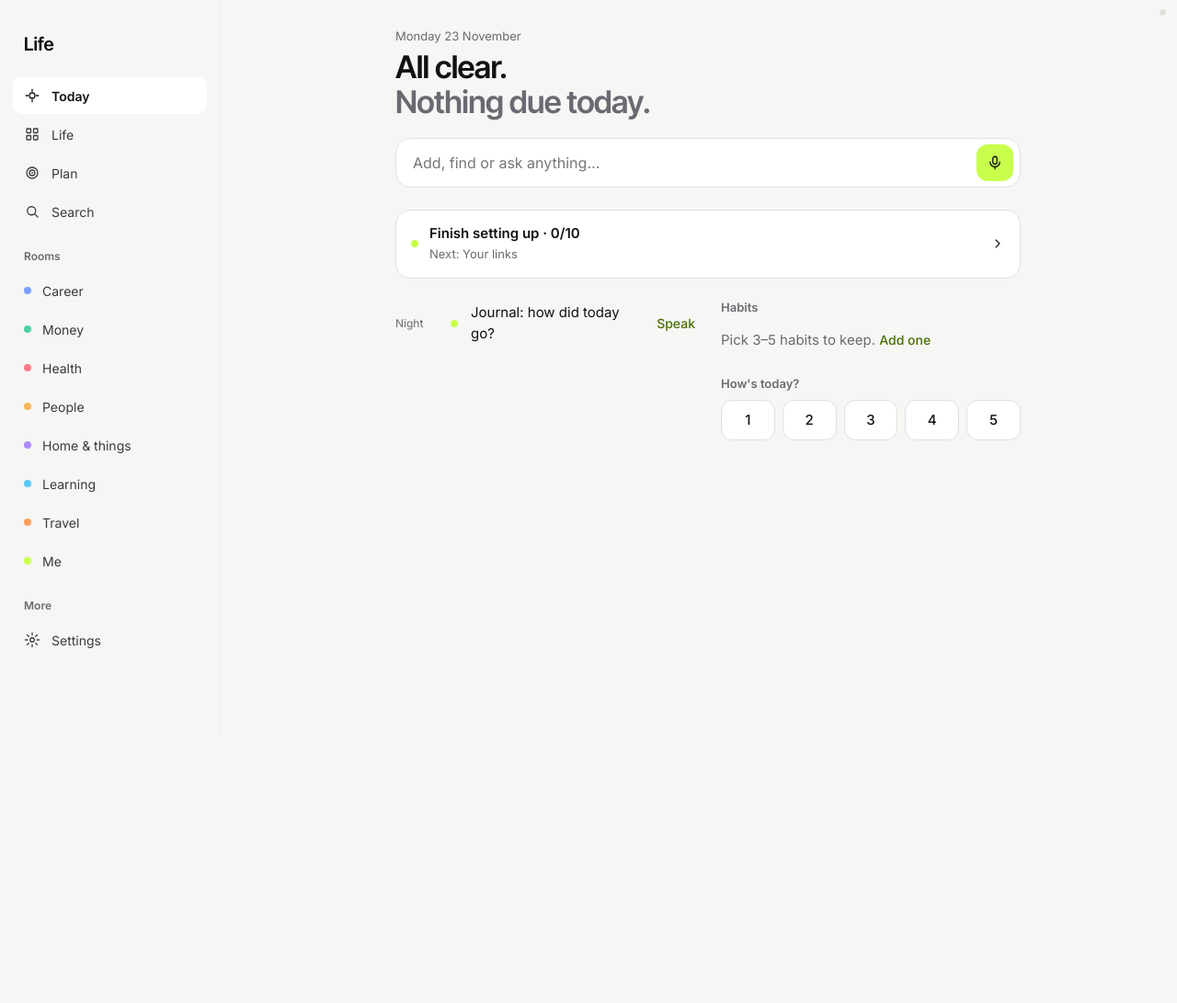
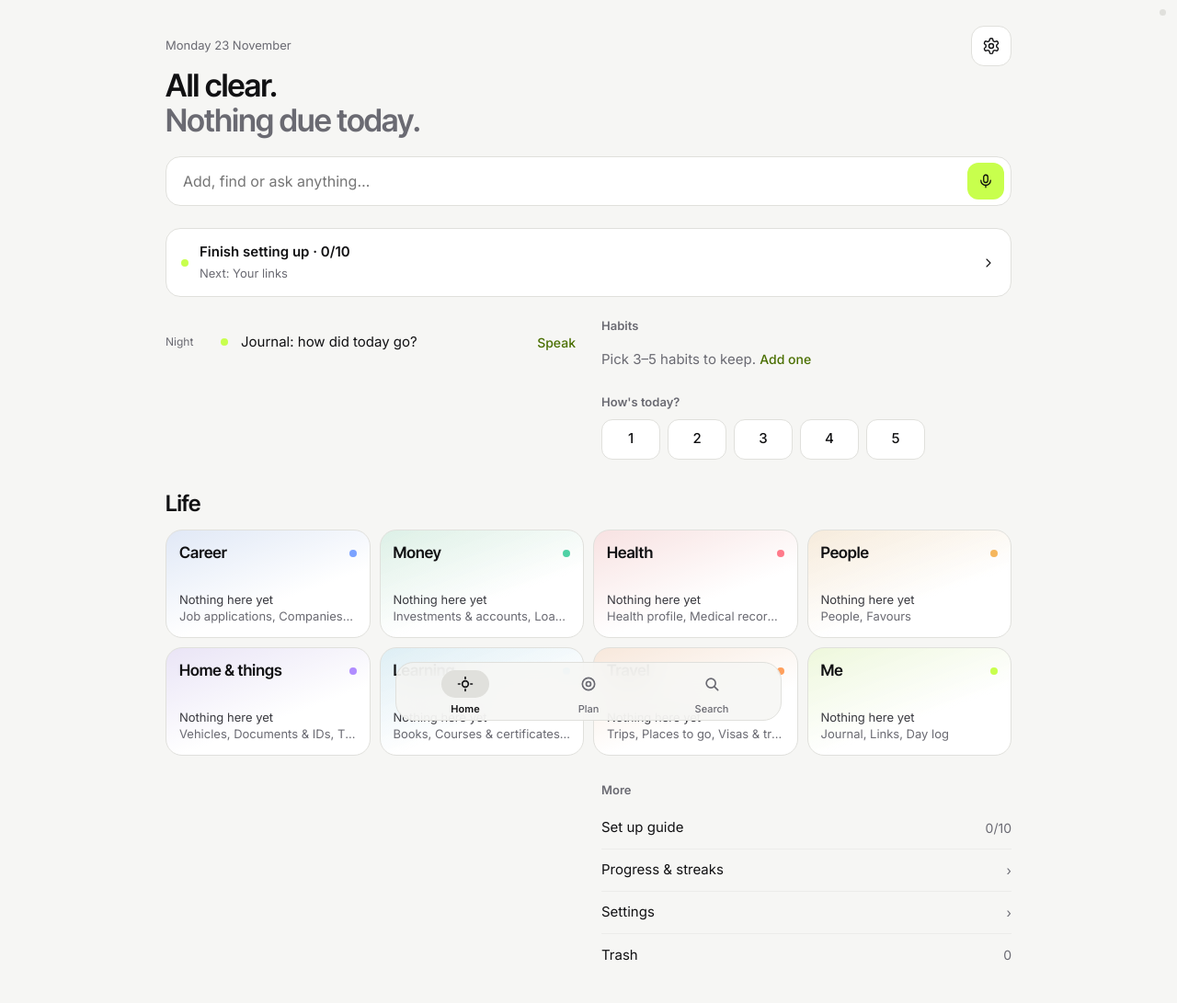
Before and after one commit to amanbhatt97/my-ai, a plain HTML site: page index.html in a window 1280 px wide. Shown: the whole page at 92% size. Before the commit the page ends 800 px from the top, so only its background shows below. Drawn offline with Linux system fonts and the light colour scheme.

Commit message:
One home screen: Today on top, the 8 Life rooms below
- Today and Life are now a single Home: date, headline, capture bar,
  the day's timeline, habits, mood and coming up, then the Life rooms,
  recently changed items, and More (setup, progress, settings, trash).
- Tabs are Home, Plan and Search. No sidebar on laptops; the same
  layout runs wider there with the tab bar as a centred pill.
- Settings uses a proper cog icon instead of the sun-like one.
- Back links that went to Life now go Home.

Co-Authored-By: Claude Opus 5.5 <noreply@anthropic.com>
Claude-Session: https://claude.ai/code/session_01SWmQrE1A2iZsMYhKDp6Ab3

```diff
--- a/css/app.css
+++ b/css/app.css
@@ -358,7 +358,7 @@ main:focus, main:focus-visible { outline: none; }
 .nav {
   position: fixed; z-index: 10; left: 0; right: 0; bottom: 0;
   height: calc(var(--tab-h) + env(safe-area-inset-bottom)); padding: 8px 8px env(safe-area-inset-bottom);
-  display: grid; grid-template-columns: repeat(4, minmax(0, 1fr)); align-items: start;
+  display: grid; grid-template-columns: repeat(3, minmax(0, 1fr)); align-items: start;
   background: color-mix(in srgb, var(--bg) 88%, transparent); border-top: 1px solid var(--line);
   backdrop-filter: blur(16px); -webkit-backdrop-filter: blur(16px);
 }
@@ -373,18 +373,11 @@ main:focus, main:focus-visible { outline: none; }
 .sync-dot[data-state="error"] { background: var(--danger); }
 .sync-dot[data-state="offline"] { background: var(--warn); }
 
-/* desktop: left rail instead of bottom tabs */
-.side { display: none; }
-@media (min-width: 1100px) {
-  body { padding-left: 260px; padding-bottom: 40px; }
-  .nav { display: none; }
-  .side { display: flex; flex-direction: column; gap: 2px; position: fixed; top: 0; bottom: 0; left: 0; width: 240px; padding: 28px 14px; border-right: 1px solid var(--line); overflow-y: auto; }
-  .side a { display: flex; align-items: center; gap: 12px; min-height: 40px; padding: 0 12px; border-radius: 10px; color: var(--text-2); font-size: 14px; }
-  .side a.on { background: var(--surface); color: var(--text); font-weight: 600; }
-  .side .side-h { font-size: 12px; font-weight: 600; color: var(--muted); padding: 18px 12px 6px; }
-  .side .brand { font: 600 20px var(--display); color: var(--text); margin-bottom: 14px; }
-  .action-bar { bottom: 8px; }
-  .toast { bottom: 24px; }
+/* laptop: same layout, wider page, tab bar as a centred pill */
+@media (min-width: 900px) {
+  main { max-width: 960px; }
+  .nav { left: 50%; right: auto; transform: translateX(-50%); bottom: 16px; width: 420px; height: 64px; padding: 8px; border: 1px solid var(--line-2); border-radius: 20px; }
+  .rooms { grid-template-columns: repeat(4, minmax(0, 1fr)); }
 }
 
 /* ── sheet & toast ────────────────────────────────────────────────────── */
@@ -445,3 +438,9 @@ button.cd:hover { border-color: var(--text-2); }
 .jt-body a { color: var(--text); text-decoration: underline; text-decoration-color: var(--line-2); text-underline-offset: 3px; }
 .merge-list { max-height: 48vh; overflow-y: auto; }
 .merge-list .row { width: 100%; border: 0; border-bottom: 1px solid var(--line); background: none; text-align: left; cursor: pointer; }
+
+/* home */
+.home-row { display: flex; justify-content: space-between; align-items: center; gap: 12px; margin-bottom: 2px; }
+.home-row .kicker { margin: 0; }
+.section-title { margin: 8px 0 14px; font: 600 24px/1.2 var(--display); letter-spacing: -0.01em; }
+#life { scroll-margin-top: 16px; }
--- a/index.html
+++ b/index.html
@@ -21,10 +21,9 @@
   <span id="sync-dot" class="sync-dot" data-state="off" role="status" aria-label="Sync status"></span>
   <main id="main" tabindex="-1"><p class="boot">Loading…</p></main>
 
-  <aside id="side" class="side" aria-label="Sections"></aside>
   <nav class="nav" aria-label="Main">
-    <a href="#/now" data-nav="today"><span class="pillicon"><svg width="20" height="20" viewBox="0 0 24 24" fill="none" stroke="currentColor" stroke-width="2" stroke-linecap="round" stroke-linejoin="round" aria-hidden="true"><circle cx="12" cy="12" r="4"/><path d="M12 3v2M12 19v2M3 12h2M19 12h2"/></svg></span>Today</a>
-    <a href="#/life" data-nav="life"><span class="pillicon"><svg width="20" height="20" viewBox="0 0 24 24" fill="none" stroke="currentColor" stroke-width="2" stroke-linecap="round" stroke-linejoin="round" aria-hidden="true"><rect x="4" y="4" width="7" height="7" rx="2"/><rect x="13" y="4" width="7" height="7" rx="2"/><rect x="4" y="13" width="7" height="7" rx="2"/><rect x="13" y="13" width="7" height="7" rx="2"/></svg></span>Life</a>
+    <a href="#/now" data-nav="today"><span class="pillicon"><svg width="20" height="20" viewBox="0 0 24 24" fill="none" stroke="currentColor" stroke-width="2" stroke-linecap="round" stroke-linejoin="round" aria-hidden="true"><circle cx="12" cy="12" r="4"/><path d="M12 3v2M12 19v2M3 12h2M19 12h2"/></svg></span>Home</a>
+
     <a href="#/plan" data-nav="plan"><span class="pillicon"><svg width="20" height="20" viewBox="0 0 24 24" fill="none" stroke="currentColor" stroke-width="2" stroke-linecap="round" stroke-linejoin="round" aria-hidden="true"><circle cx="12" cy="12" r="8"/><circle cx="12" cy="12" r="3"/></svg></span>Plan</a>
     <a href="#/search" data-nav="search"><span class="pillicon"><svg width="20" height="20" viewBox="0 0 24 24" fill="none" stroke="currentColor" stroke-width="2" stroke-linecap="round" stroke-linejoin="round" aria-hidden="true"><circle cx="11" cy="11" r="6"/><path d="M20 20l-4.5-4.5"/></svg></span>Search</a>
   </nav>
--- a/js/app.js
+++ b/js/app.js
@@ -48,7 +48,7 @@ const I = {
   journal: '<path d="M5 4h11a3 3 0 0 1 3 3v13H8a3 3 0 0 1-3-3z"/><path d="M5 17a3 3 0 0 1 3-3h11"/>',
   life: '<rect x="4" y="4" width="6" height="6" rx="1"/><rect x="14" y="4" width="6" height="6" rx="1"/><rect x="4" y="14" width="6" height="6" rx="1"/><rect x="14" y="14" width="6" height="6" rx="1"/>',
   search: '<circle cx="11" cy="11" r="6"/><path d="M20 20l-4.5-4.5"/>',
-  gear: '<circle cx="12" cy="12" r="3"/><path d="M12 2v3M12 19v3M2 12h3M19 12h3M4.9 4.9l2.1 2.1M17 17l2.1 2.1M4.9 19.1L7 17M17 7l2.1-2.1"/>',
+  gear: '<path d="M12.22 2h-.44a2 2 0 0 0-2 2v.18a2 2 0 0 1-1 1.73l-.43.25a2 2 0 0 1-2 0l-.15-.08a2 2 0 0 0-2.73.73l-.22.38a2 2 0 0 0 .73 2.73l.15.1a2 2 0 0 1 1 1.72v.51a2 2 0 0 1-1 1.74l-.15.09a2 2 0 0 0-.73 2.73l.22.38a2 2 0 0 0 2.73.73l.15-.08a2 2 0 0 1 2 0l.43.25a2 2 0 0 1 1 1.73V20a2 2 0 0 0 2 2h.44a2 2 0 0 0 2-2v-.18a2 2 0 0 1 1-1.73l.43-.25a2 2 0 0 1 2 0l.15.08a2 2 0 0 0 2.73-.73l.22-.39a2 2 0 0 0-.73-2.73l-.15-.08a2 2 0 0 1-1-1.74v-.5a2 2 0 0 1 1-1.74l.15-.09a2 2 0 0 0 .73-2.73l-.22-.38a2 2 0 0 0-2.73-.73l-.15.08a2 2 0 0 1-2 0l-.43-.25a2 2 0 0 1-1-1.73V4a2 2 0 0 0-2-2z"/><circle cx="12" cy="12" r="3"/>',
   back: '<path d="M15 5l-7 7 7 7"/>',
   check: '<path d="M5 12l5 5 9-10"/>',
   chart: '<path d="M5 20V10M12 20V4M19 20v-7"/>',
@@ -215,12 +215,12 @@ function moduleOfRoute({ name, parts }) {
   return '';
 }
 function tabFor(route) {
-  if (route.name === 'now') return 'today';
+  if (route.name === 'now' || route.name === 'life') return 'today';
   if (route.name === 'search') return 'search';
   if (route.name === 'plan' || route.name === 'progress' || route.name === 'review') return 'plan';
   const mid = moduleOfRoute(route);
   if (mid && PLAN_MODULES.includes(mid)) return 'plan';
-  return 'life';
+  return 'today';
 }
 function backFor(route) {
   const { name, parts } = route;
@@ -230,15 +230,15 @@ function backFor(route) {
   if (name === 'new') return special(mid) || { name: MODULE[mid]?.name || 'Back', href: `#/m/${mid}` };
   if (name === 'r') {
     const r = db.get(parts[0]);
-    if (!r) return { name: 'Life', href: '#/life' };
+    if (!r) return { name: 'Home', href: '#/now' };
     if (parts[1]) return { name: 'Overview', href: `#/r/${r.id}` };
     return special(r.module) || { name: MODULE[r.module].name, href: `#/m/${r.module}` };
   }
-  if (name === 'room') return { name: 'Life', href: '#/life' };
+  if (name === 'room') return { name: 'Home', href: '#/now' };
   if (name === 'journal' || name === 'links') return { name: 'Me', href: '#/room/me' };
   if (name === 'inbox') return { name: 'Career', href: '#/room/career' };
   if (name === 'progress' || name === 'review') return { name: 'Plan', href: '#/plan' };
-  if (['settings', 'setup', 'trash'].includes(name)) return { name: 'Life', href: '#/life' };
+  if (['settings', 'setup', 'trash'].includes(name)) return { name: 'Home', href: '#/now' };
   return null;
 }
 
@@ -365,8 +365,8 @@ async function viewNow() {
   else if (nudge) hint = `<div class="hint-card"><span class="dot"></span><span class="t"><b>${esc(nudge.text)}</b></span>${nudge.href ? `<a class="btn small" href="${esc(nudge.href)}">${esc(nudge.cta)}</a>` : `<button type="button" class="btn small" data-action="${nudge.action}"${nudge.id ? ` data-id="${nudge.id}"` : ''}>${esc(nudge.cta)}</button>`}<button type="button" class="icon-btn sm" data-action="nudge-dismiss" data-key="${esc(nudge.key)}" aria-label="Hide for today">×</button></div>`;
 
   const habitsDone = habits.filter((h) => (h.data.log || {})[t]).length;
-  return `<header class="top">
-    <div class="kicker">${esc(now.toLocaleDateString('en-IN', { weekday: 'long', day: 'numeric', month: 'long' }))}</div>
+  return `<header class="top home-top">
+    <div class="home-row"><div class="kicker">${esc(now.toLocaleDateString('en-IN', { weekday: 'long', day: 'numeric', month: 'long' }))}</div><a class="icon-btn" href="#/settings" aria-label="Settings">${icon('gear', 20)}</a></div>
     <h1>${headline}</h1>
   </header>
   <form class="capture" data-form="capture" role="search">
@@ -394,7 +394,8 @@ async function viewNow() {
       </section>
       ${coming.length ? `<section class="block" aria-label="Coming up"><span class="label">Coming up</span><ul class="simple">${coming.map((c) => c.html).join('')}</ul></section>` : ''}
     </div>
-  </div>`;
+  </div>
+  ${lifeHtml()}`;
 }
 
 // ── suggestions: small nudges based on what's in the app ───────────────
@@ -825,10 +826,11 @@ function roomFact(room) {
   return [`${v1} ${word}`, second];
 }
 
-async function viewLife() {
+function lifeHtml() {
   const recent = db.all().filter((r) => MODULE[r.module]).sort((a, b) => b.updatedAt.localeCompare(a.updatedAt)).slice(0, 5);
   const ago = (iso) => { const m = (Date.now() - Date.parse(iso)) / 6e4; return m < 60 ? `${Math.max(1, Math.round(m))}m` : m < 1440 ? `${Math.round(m / 60)}h` : m < 2880 ? 'Yesterday' : fmtDay(iso.slice(0, 10)); };
-  return `${header('Life', { kicker: 'Everything you keep track of', actions: `<a class="icon-btn" href="#/settings" aria-label="Settings">${icon('gear', 18)}</a>` })}
+  return `<section class="block" id="life" aria-label="Life">
+    <h2 class="section-title">Life</h2>
     <div class="rooms">${ROOMS.map((room) => {
       const late = roomReminders(room).filter((x) => x.days < 0).length;
       const [f1, f2] = roomFact(room);
@@ -837,12 +839,23 @@ async function viewLife() {
         <span class="rc-fact">${esc(f1)}<span>${esc(f2)}</span></span>
       </a>`;
     }).join('')}</div>
-  ${recent.length ? `<section class="block"><span class="label">Recently changed</span><ul class="simple">${recent.map((r) => `<li><a href="#/r/${r.id}"><span class="l"><span class="dot" style="--c:${colorOf(r.module)}"></span><span>${esc(r.module === 'journal' ? 'Journal entry' : titleOf(r))}</span></span><span class="r">${ago(r.updatedAt)}</span></a></li>`).join('')}</ul></section>` : ''}
+  </section>
+  <div class="grid-2">
+    ${recent.length ? `<section class="block"><span class="label">Recently changed</span><ul class="simple">${recent.map((r) => `<li><a href="#/r/${r.id}"><span class="l"><span class="dot" style="--c:${colorOf(r.module)}"></span><span>${esc(r.module === 'journal' ? 'Journal entry' : titleOf(r))}</span></span><span class="r">${ago(r.updatedAt)}</span></a></li>`).join('')}</ul></section>` : '<div></div>'}
     <section class="block"><span class="label">More</span><ul class="simple">
       <li><a href="#/setup"><span class="l"><span>Set up guide</span></span><span class="r">${SETUP.filter(setupDone).length}/${SETUP.length}</span></a></li>
+      <li><a href="#/progress"><span class="l"><span>Progress & streaks</span></span><span class="r">›</span></a></li>
       <li><a href="#/settings"><span class="l"><span>Settings</span></span><span class="r">›</span></a></li>
       <li><a href="#/trash"><span class="l"><span>Trash</span></span><span class="r">${db.trash().length}</span></a></li>
-  </ul></section>`;
+    </ul></section>
+  </div>`;
+}
+
+async function viewLife() {
+  // Life lives on the home screen now: show it there, scrolled to the rooms
+  const html = await viewNow();
+  setTimeout(() => document.getElementById('life')?.scrollIntoView({ block: 'start' }), 30);
+  return html;
 }
 
 function collectionHref(m) {
@@ -854,7 +867,7 @@ async function viewRoom(id) {
   if (!room) return emptyState('Unknown room.', '#/life', 'Back to Life');
   const attn = roomReminders(room).filter((x) => x.days <= Math.max(x.r ? 30 : 0, 30)).slice(0, 4);
   return `<div class="room-head" style="--c:${room.color}">
-    ${header(room.name, { back: { name: 'Life', href: '#/life' } })}
+    ${header(room.name, { back: { name: 'Home', href: '#/now' } })}
     <div class="kpis">${roomKpis(room).map(([k, v]) => `<div class="kpi"><span>${esc(k)}</span><b>${esc(String(v))}</b></div>`).join('')}</div>
   </div>
   ${attn.length ? `<section class="block"><span class="label">Needs attention</span><div class="attn">${attn.map((x) => {
@@ -868,22 +881,7 @@ async function viewRoom(id) {
   </ul></section>`;
 }
 
-function renderSide() {
-  const side = $('#side');
-  if (!side) return;
-  const curRoom = currentRoute.name === 'room' ? currentRoute.parts[0] : roomOf(moduleOfRoute(currentRoute))?.id;
-  side.innerHTML = `<a class="brand" href="#/now">Life</a>
-    <a href="#/now" data-nav="today">${icon('now', 18)}Today</a>
-    <a href="#/life" data-nav="life">${icon('life', 18)}Life</a>
-    <a href="#/plan" data-nav="plan">${icon('plan', 18)}Plan</a>
-    <a href="#/search" data-nav="search">${icon('search', 18)}Search</a>
-    <div class="side-h">Rooms</div>
-    ${ROOMS.map((r) => `<a href="#/room/${r.id}" class="${curRoom === r.id ? 'on' : ''}"><span class="dot" style="--c:${r.color}"></span>${esc(r.name)}</a>`).join('')}
-    <div class="side-h">More</div>
-    <a href="#/settings">${icon('gear', 18)}Settings</a>`;
-  const top = tabFor(currentRoute);
-  for (const a of side.querySelectorAll('a[data-nav]')) a.classList.toggle('on', a.dataset.nav === top && !curRoom);
-}
+function renderSide() { /* no sidebar: one layout everywhere */ }
 
 // ── MODULE LIST ─────────────────────────────────────────────────────────
 function sortRecords(m, list) {
--- a/sw.js
+++ b/sw.js
@@ -1,5 +1,5 @@
 // Offline support: the app shell is cached; API calls always go to the network.
-const CACHE = 'life-v14';
+const CACHE = 'life-v15';
 const SHELL = [
   './', './index.html', './css/app.css', './manifest.webmanifest', './icon.svg', './icon-180.png', './icon-192.png',
   './js/app.js', './js/db.js', './js/sync.js', './js/crypto.js', './js/schemas.js', './js/journal.js', './js/gmail.js', './js/gcal.js', './js/google.js', './js/rooms.js',
```
Lines whose indentation alone changed are shown as unchanged.
